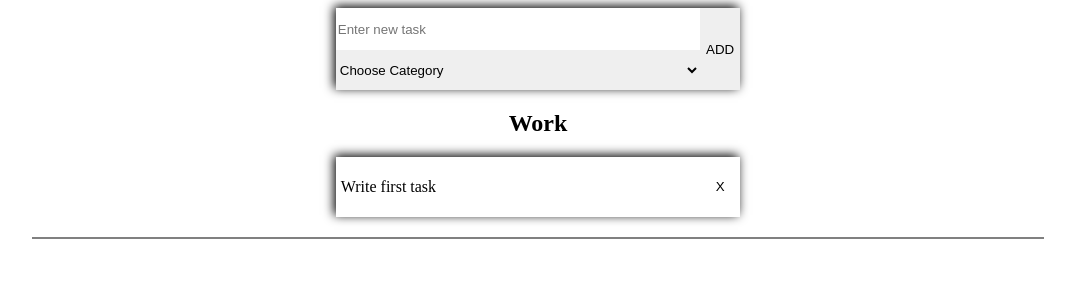
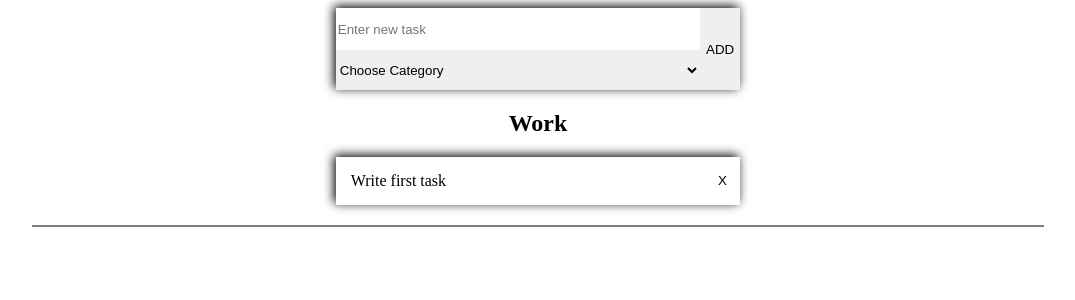
Before and after one commit to xDKey/todoapp-typescript, a React app: page / in a window 1280 px wide. Shown: the top 300 px of the page, without its empty margins (102-1177 px from the left). Built offline with nearby package versions, Linux system fonts and the light colour scheme.

Commit message:
style(toDoItem): change on click zone

```diff
--- a/src/components/ToDoItem.tsx
+++ b/src/components/ToDoItem.tsx
@@ -26,9 +26,10 @@ const ToDoItem = ({
   )
 }
 
-const StyledToDoLabel = styled.p<{ isDone: boolean }>`
+const StyledToDoLabel = styled.div<{ isDone: boolean }>`
   cursor: pointer;
-  padding: 5px;
+  width: 100%;
+  padding: 15px;
   text-decoration: ${({ isDone }) => (isDone ? 'line-through' : '')};
 `
 const StyledButton = styled.button`
```
